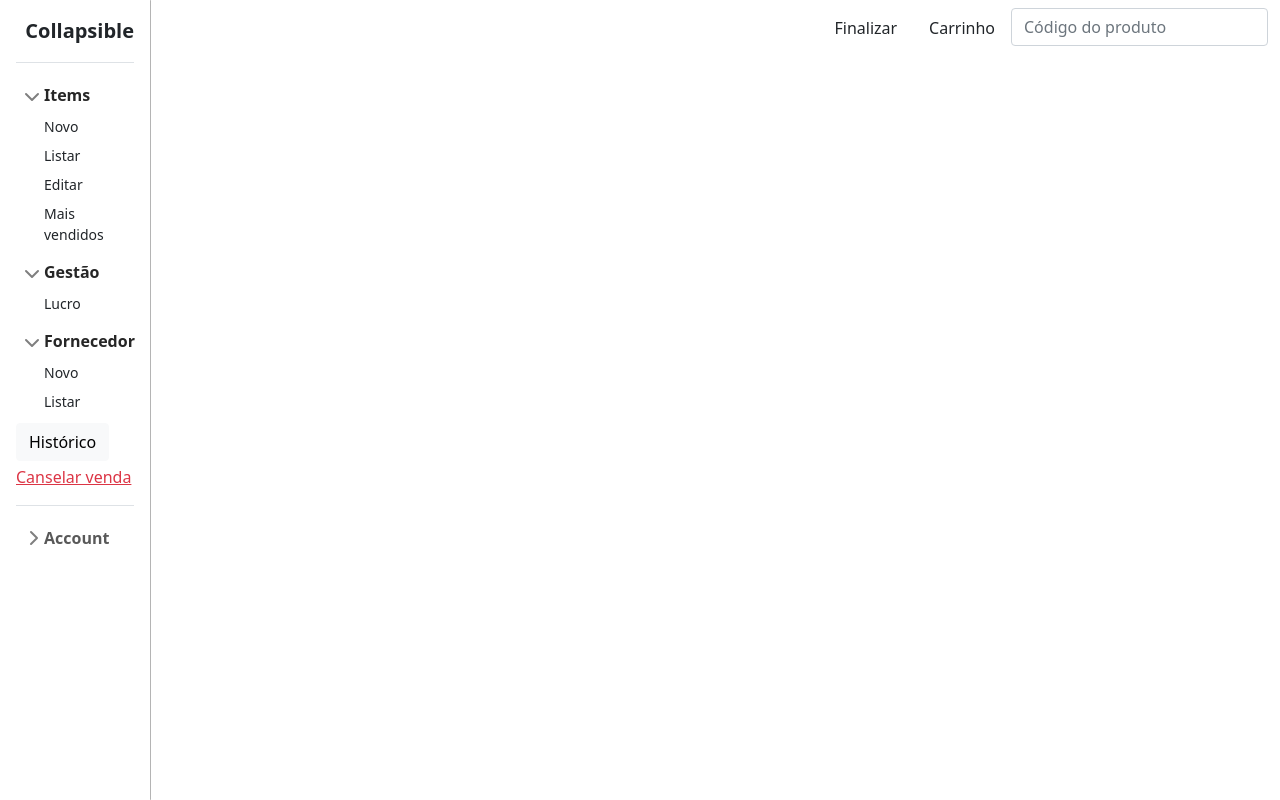
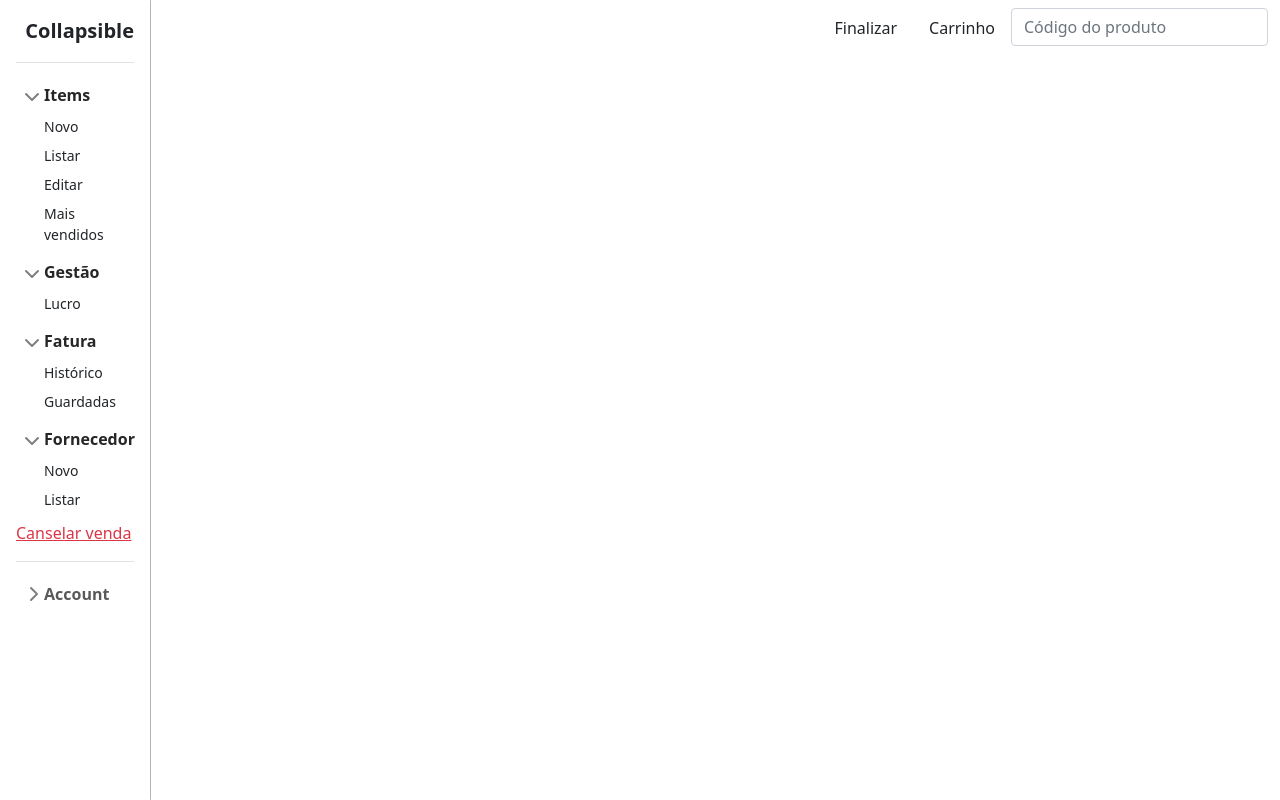
Before and after one commit to Vicente-jpro/venx-template, a plain HTML site: page index.html in a window 1280 px wide. Drawn offline with nearby package versions, Linux system fonts and the light colour scheme.

```diff
--- a/index.html
+++ b/index.html
@@ -68,6 +68,17 @@
         </div>
       </li>
       <li class="mb-1">
+        <button class="btn btn-toggle align-items-center rounded collapsed" data-bs-toggle="collapse" data-bs-target="#fatura-collapse" aria-expanded="true">
+          Fatura
+        </button>
+        <div class="collapse show" id="fatura-collapse">
+          <ul class="btn-toggle-nav list-unstyled fw-normal pb-1 small">
+            <li><a href="#" class="link-dark rounded">Histórico</a></li>
+            <li><a href="#" class="link-dark rounded">Guardadas</a></li>
+          </ul>
+        </div>
+      </li>
+      <li class="mb-1">
         <button class="btn btn-toggle align-items-center rounded collapsed" data-bs-toggle="collapse" data-bs-target="#fornecedor-collapse" aria-expanded="true">
           Fornecedor
         </button>
@@ -77,11 +88,6 @@
             <li><a href="#" class="link-dark rounded">Listar</a></li>
           </ul>
         </div>
-      </li>
-      <li class="mb-1">
-        <button class="btn btn-light align-items-center rounded ">
-          Histórico
-        </button>
       </li>
       <li class="mb-1">
         <p><a href="#" class="link-danger link-offset-2 link-underline-opacity-25 link-underline-opacity-100-hover">Canselar venda</a></p>
```
Also changed, not shown: itens-escolhidos.html (+29 -25 lines).
